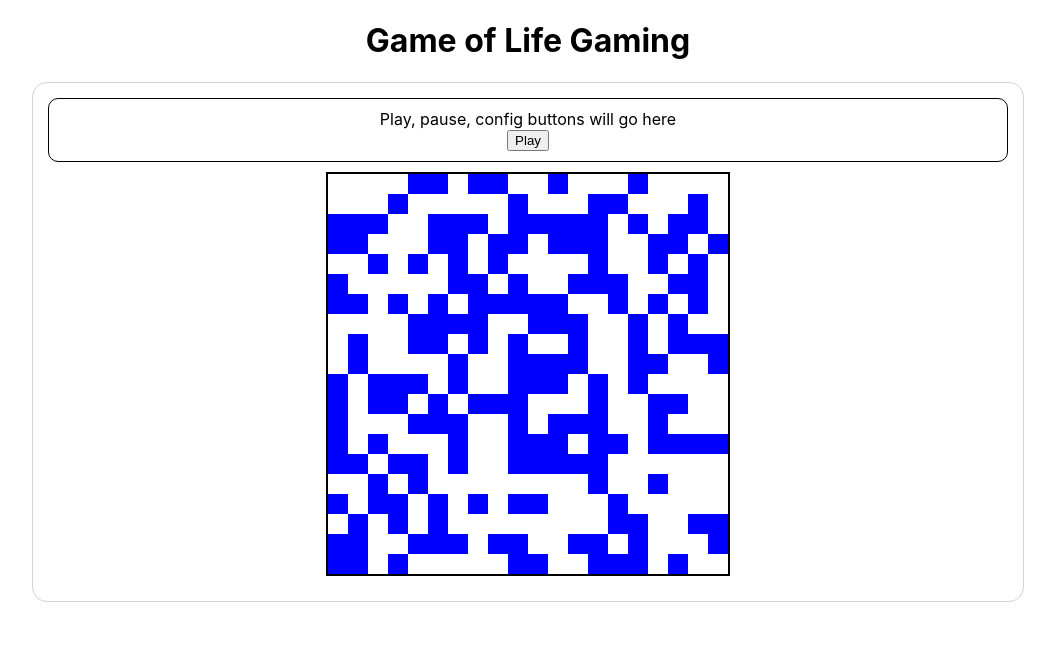
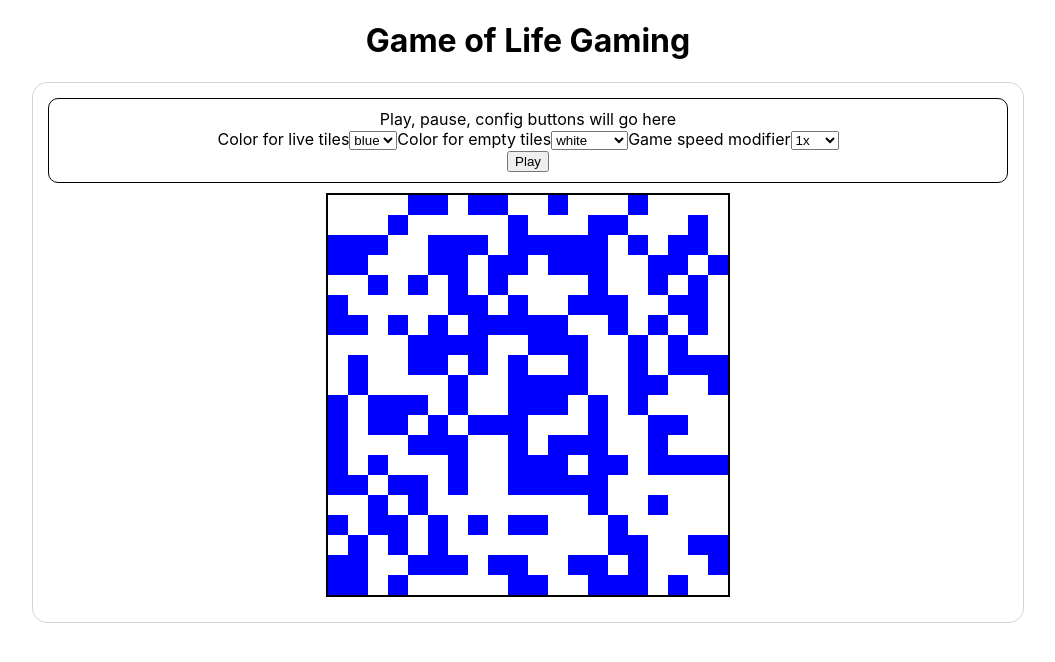
Before and after one commit to kmurphydev/kmd-gol, a React (Create React App) app: page / in a window 1280 px wide. Shown: the top 662 px of the page, without its empty margins (112-1167 px from the left). Built offline with nearby package versions, Linux system fonts and the light colour scheme.

Commit message:
added a ConfigBar component which allows changing aliveColor, emptyColor and frameSpeed for now. also yea changed frameLength to frameSpeed as a modifier on an arbitrarily chosen base frame length of 166.67 (10f at 60Hz)

```diff
--- /dev/null
+++ b/src/components/config-bar.component.jsx
@@ -0,0 +1,48 @@
+
+
+
+
+export const ConfigBar = (props) => {
+
+    const { config, setConfig } = props;
+
+
+    return (
+        <form>
+            <label for="alive-color">Color for live tiles</label>
+            <select name="alive-color" defaultValue={config.aliveColor} onChange={e => {
+                setConfig({
+                    ...config,
+                    aliveColor: e.target.value,
+                });
+            }}>
+                <option value="red">red </option>
+                <option value='blue'>blue</option>
+            </select>
+            <label for="empty-color">Color for empty tiles</label>
+            <select name="empty-color" defaultValue={config.emptyColor} onChange={e => {
+                setConfig({
+                    ...config,
+                    emptyColor: e.target.value
+                });
+            }}>
+                <option value="white">white</option>
+                <option value="lightgrey">light grey</option>
+                <option value="grey">grey</option>
+            </select>
+
+            <label for="game-speed">Game speed modifier</label>
+            <select name="game-speed" defaultValue={config.frameSpeed} onChange={e => {
+                setConfig({
+                    ...config,
+                    frameSpeed: e.target.value
+                });
+            }}>
+                <option value={0.5}>0.5x</option>
+                <option value={1}>1x</option>
+                <option value={2}>2x</option>
+            </select>
+
+        </form>
+    );
+}
--- a/src/components/game.component.jsx
+++ b/src/components/game.component.jsx
@@ -2,6 +2,8 @@
 import { useState } from 'react';
 
 import { GameBoard } from './game-board.component';
+
+import { ConfigBar } from './config-bar.component';
 
 import * as GAME from '../constants/game.constants';
 import { useFrameTime } from '../helpers/useFrameTime.hooks';
@@ -15,7 +17,7 @@ const configBarStyle = {
 const gameBoardContainerStyle = {
     padding: '10px',
 }
-const renderButton = (gameState, setGameState) => {
+const renderPlayButton = (gameState, setGameState) => {
 
     if (gameState === GAME.STATES.PLAY) {
         return (
@@ -46,16 +48,19 @@ const renderButton = (gameState, setGameState) => {
 
 //Game: handles game logic for overall game flow. possibly later will break into Game and GameLevel but not sure
 export const Game = (props) => {
-    const config = {
+
+    const defaultConfig = {
         aliveColor: 'blue',
         emptyColor: 'white',
         gridSizeVh: 50,
-        frameLength: 300
+        frameSpeed: 1
     };
+
+    const [config, setConfig] = useState(defaultConfig);
 
     const [gameState, setGameState] = useState(GAME.STATES.PAUSE);
 
-    const frameTime = useFrameTime(config.frameLength);
+    const frameTime = useFrameTime(166.67 / config.frameSpeed);
 
     const boardSettings = {
         gridHeight: 20,
@@ -69,8 +74,11 @@ export const Game = (props) => {
 
                     Play, pause, config buttons will go here
                 </div>
+                <div>
+                    <ConfigBar config={config} setConfig={setConfig} />
+                </div>
                 <div>{
-                    renderButton(gameState, setGameState)
+                    renderPlayButton(gameState, setGameState)
                 }
                 </div>
             </div>
```
